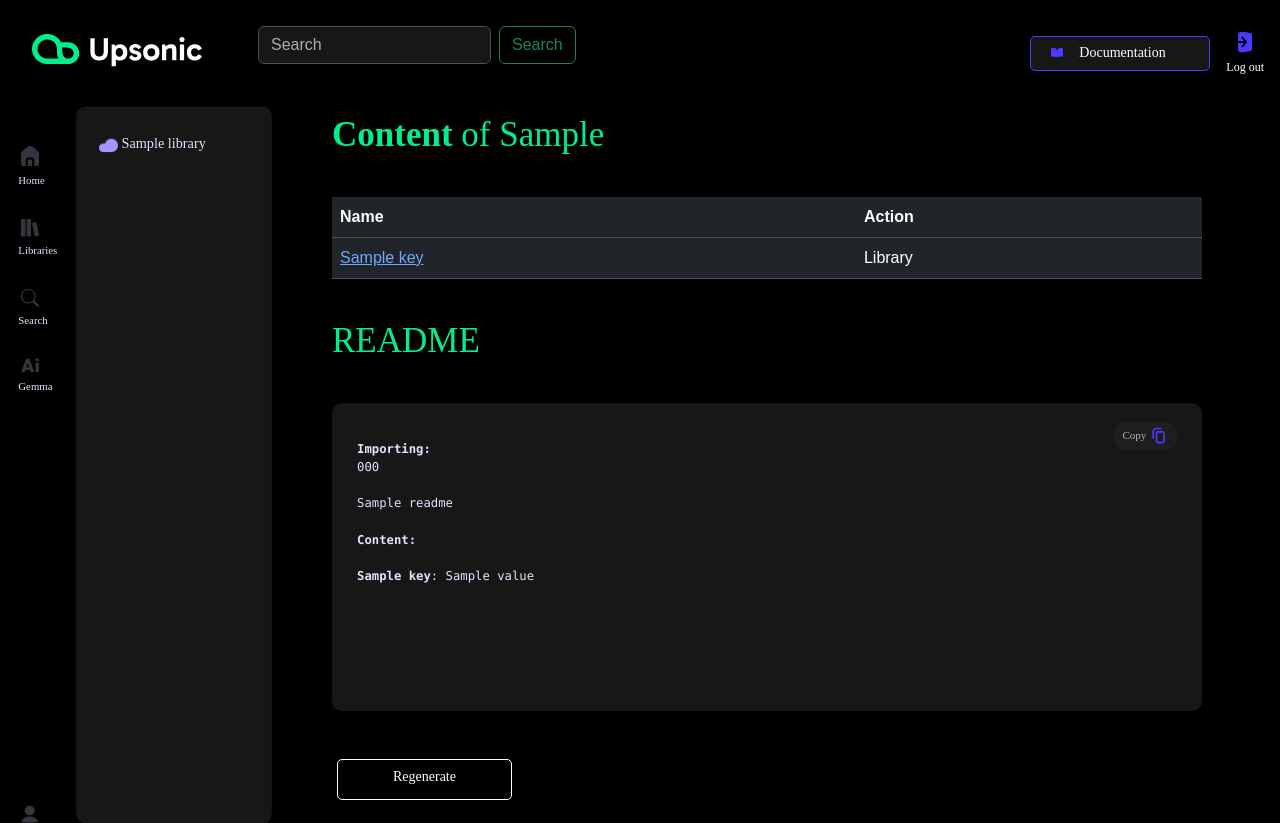
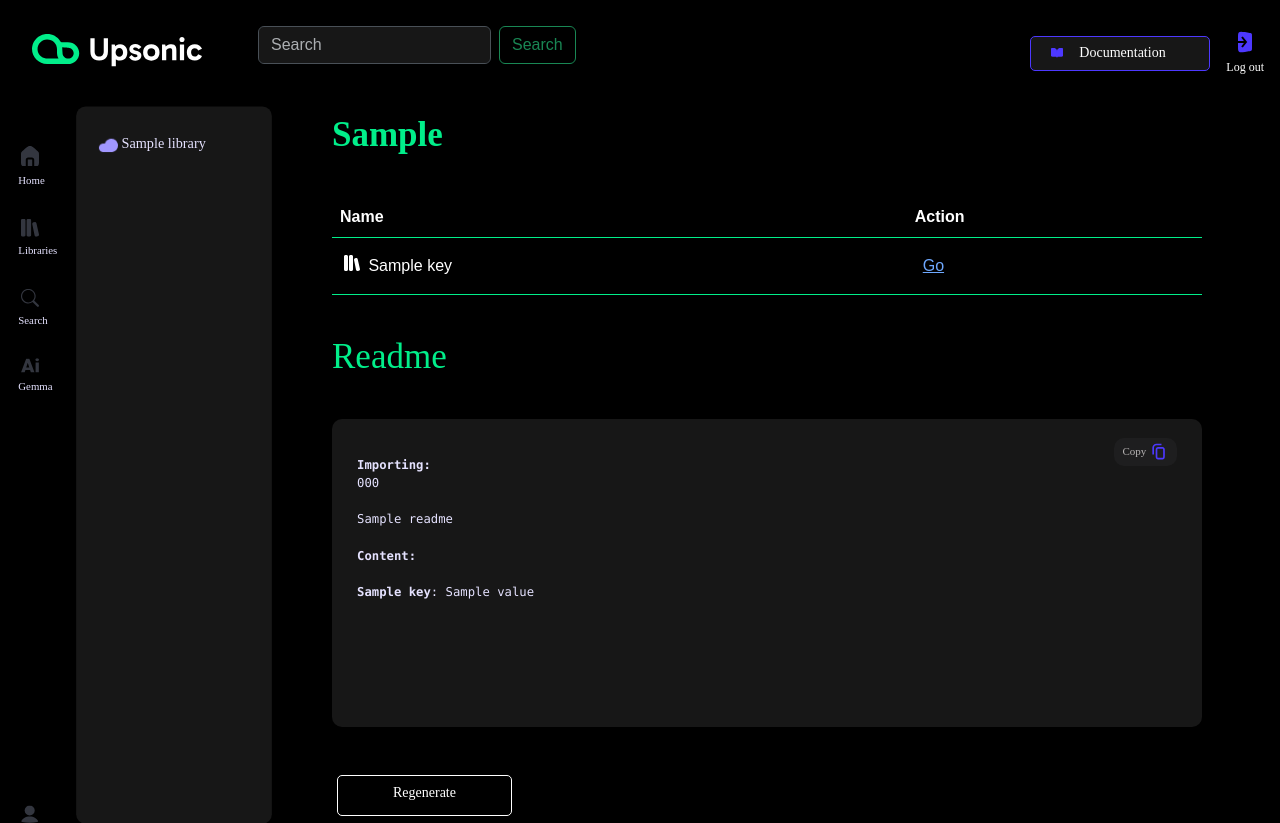
Before and after one commit to VolairLabs/Server, a Django app: template upsonic_on_prem/dash/app/templates/libraries/control_library.html in a window 1280 px wide. Shown: the top 823 px of the page. Run offline with Django 4.2, Linux system fonts and the light colour scheme; the template is opened without the code that fills it: most values are stand-ins (such as "Sample title", 1, 10 or a date in 2020); parts of the project's set-up code (start-up, migrations or seed data) failed here and were passed over; some libraries are stand-ins or nearby versions; some web fonts are replaced.

Commit message:
UI improvements for library table and back button (#85)

```diff
--- a/upsonic_on_prem/dash/app/templates/libraries/control_library.html
+++ b/upsonic_on_prem/dash/app/templates/libraries/control_library.html
@@ -10,14 +10,16 @@
 <div class="w-100 custom_right_side">
 
     <div class="custom_page_header_bottom_margin">
-        <span class="custom_page_header_text"><span class="custom_page_header_text_bold">Content</span> of {{control_library}}</span></span>
+        <span class="custom_page_header_text">
+            {% if have_upper %}
+            <a href="#" class="back_a" onclick="page_load('{% url 'control_library' id=the_upper %}');event.preventDefault();">< | </a>
+            {% endif %}
+            <span class="custom_page_header_text_bold">{{control_library}}</span></span></span>
     </div>
 
-    {% if have_upper %}
-    <a href="#" onclick="page_load('{% url 'control_library' id=the_upper %}');event.preventDefault();">Back to {{the_upper}}</a>
-    {% endif %}
 
-<table class="table">
+
+<table class="table table-hover align-middle library_table">
     <thead>
       <tr>
 
@@ -31,12 +33,14 @@
         <tr>
 
             {% if value == False %}
-            <td><a href="#" onclick="page_load('{% url 'control_element' id=key %}');event.preventDefault();">{{key}}</a></td>
-            <td><a href="#" onclick="page_load('{% url 'control_element' id=key %}');event.preventDefault();">Go</a></td>
+            <td><a href="#" onclick="page_load('{% url 'control_element' id=key %}');event.preventDefault();" class="library_item_a">{{key}}</a></td>
+
             {% else %}
-            <td><a href="#" onclick="page_load('{% url 'control_library' id=key %}');event.preventDefault();">{{key}}</a></td>
-            <td>Library</td>
+            <td><a href="#" onclick="page_load('{% url 'control_library' id=key %}');event.preventDefault();" class="library_item_a"><img class="library_item me-1 ms-1" src="/static/images/library_fill_dark.svg"/>
+                {{key}}</a></td>
+
             {% endif %}
+            <td style="padding: 1rem 1rem;"><a href="#" onclick="page_load('{% url 'control_element' id=key %}');event.preventDefault();">Go</a></td>
 
           </tr>
 
@@ -48,7 +52,7 @@
 
     <div>
         <div class="custom_page_header_top_bottom_margin">
-            <span class="custom_page_header_text">README</span>
+            <span class="custom_page_header_text">Readme</span>
         </div>
 
 
--- a/upsonic_on_prem/dash/static/css/site.css
+++ b/upsonic_on_prem/dash/static/css/site.css
@@ -1177,3 +1177,22 @@ body.with-cookie-bar {
 .search_bar {
   background-color: #171717;
 }
+
+.library_item_a {
+  color: #fff;
+  text-decoration: none;
+}
+
+.library_item {
+  vertical-align: baseline;
+}
+
+.library_table {
+  --bs-table-bg: #000;
+  --bs-table-border-color: #01EE8A;
+}
+
+.back_a {
+  color: #fff;
+  text-decoration: none;
+}
```
Also changed, not shown: upsonic_on_prem/dash/app/templates/libraries/element.html (+6 -5 lines).
